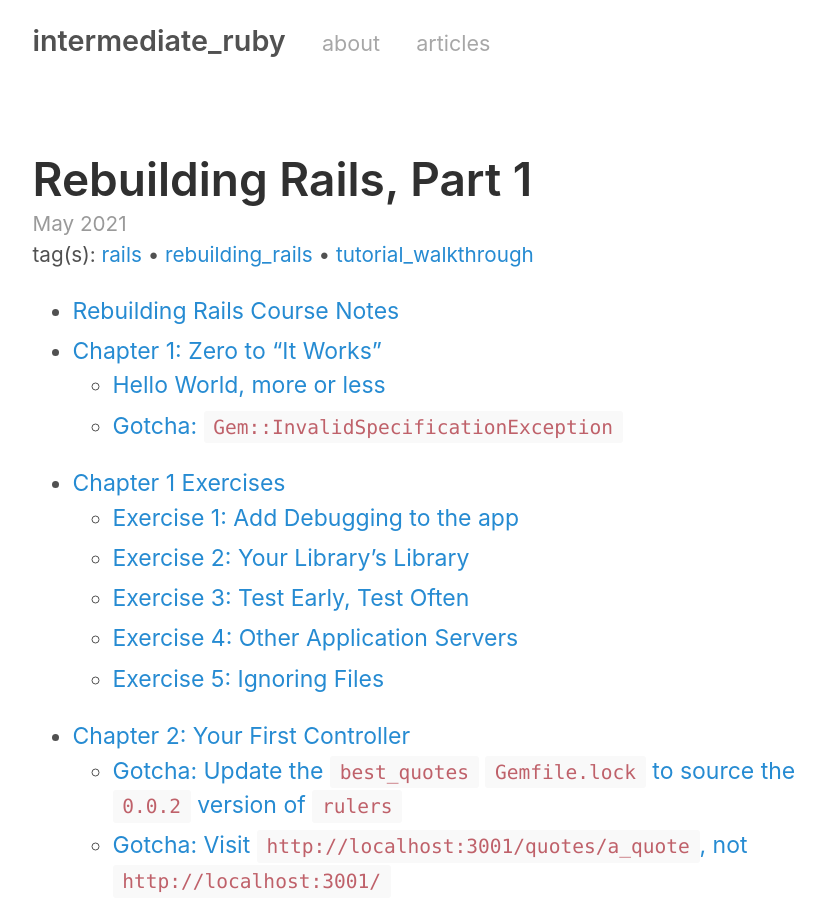
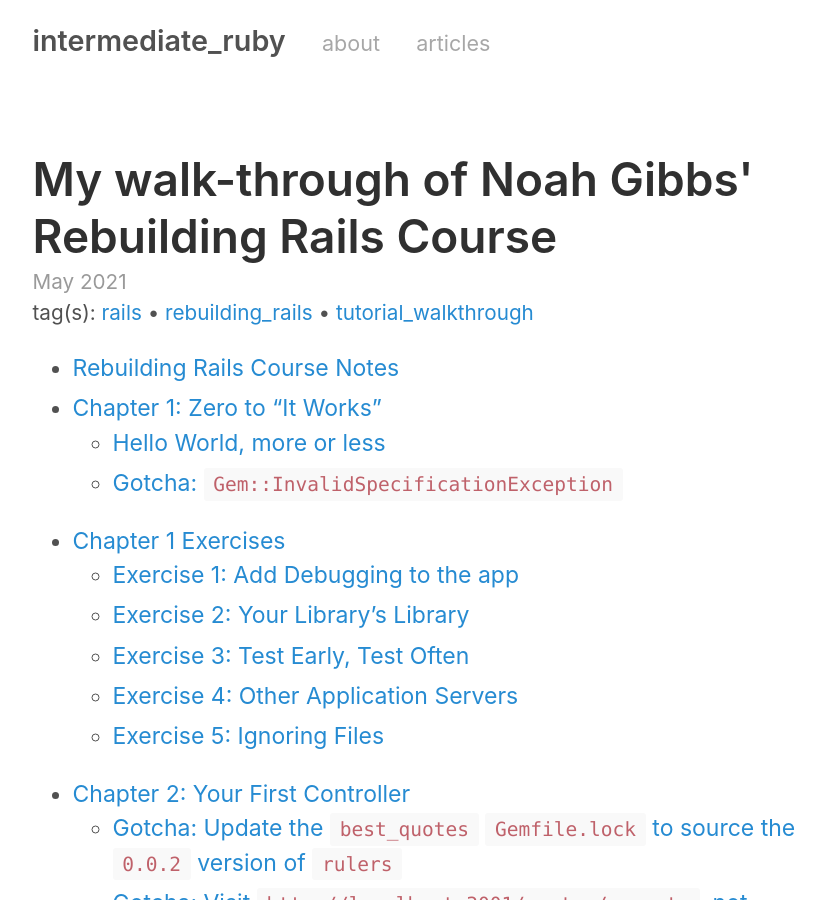
Before and after one commit to josh-works/intermediaterubycom, a Jekyll site: the page built from _posts/2021-05-04-rebuilding_rails_part_1/2021-05-04-rebuilding_rails_part_1.md, in a window 1280 px wide and 900 px high. Shown: the whole window, without its empty margins (205-1030 px from the left). Built offline with Jekyll 4.4.1, drawn with Linux system fonts in a browser that asks for light colours; comment, search, counter and statistics services are not loaded; some of the changed text lies outside the part shown.

Commit message:
Fix shrug

```diff
--- a/_posts/2021-05-04-rebuilding_rails_part_1/2021-05-04-rebuilding_rails_part_1.md
+++ b/_posts/2021-05-04-rebuilding_rails_part_1/2021-05-04-rebuilding_rails_part_1.md
@@ -1,8 +1,8 @@
 ---
 layout: post
-title:  "Rebuilding Rails, Part 1"
-description: "I take detailed notes, nearly all the time"
-date:  DATE 06:00:00 -0700
+title:  "My walk-through of Noah Gibbs' Rebuilding Rails Course"
+description: "I take detailed notes, nearly all the time. This is no exception."
+date:  2021-05-06 06:00:00 -0700
 crosspost_to_medium: false
 categories: [course_notes, tutorial_walkthrough, rebuilding_rails]
 tags: [rails, rebuilding_rails, tutorial_walkthrough]
@@ -546,7 +546,7 @@
 - `Rulers::Application#call`
 - `Rulers::Application#get_controller_and_action`
 
-_Now that I type these class/methods, I'm not sure why there's in different files. They're both Modules by the title `Rulers`, in the `Application` class. ¯\\\_(ツ)_\/¯_
+_Now that I type these class/methods, I'm not sure why there's in different files. They're both Modules by the title `Rulers`, in the `Application` class. ¯\\\_(ツ)\_\/¯_
 
 Run the tests with:
 
```
